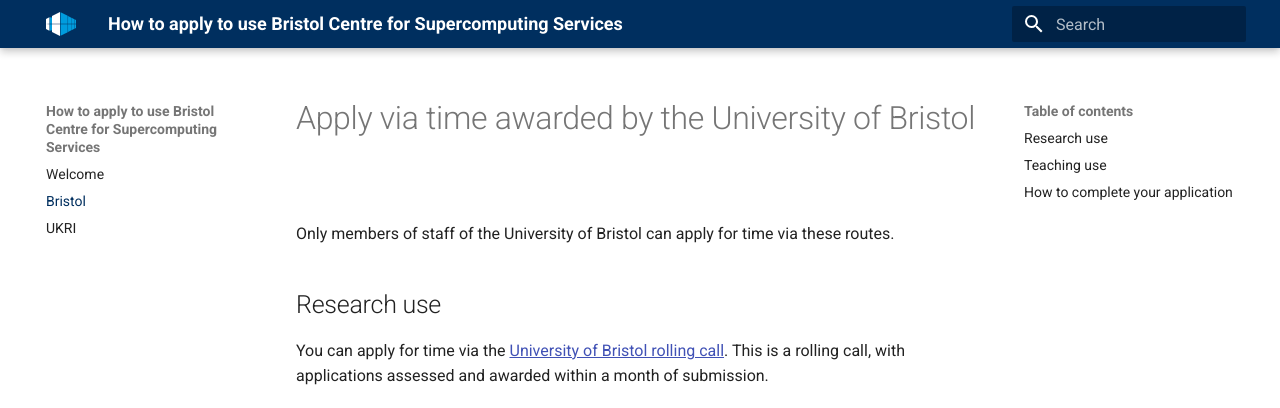
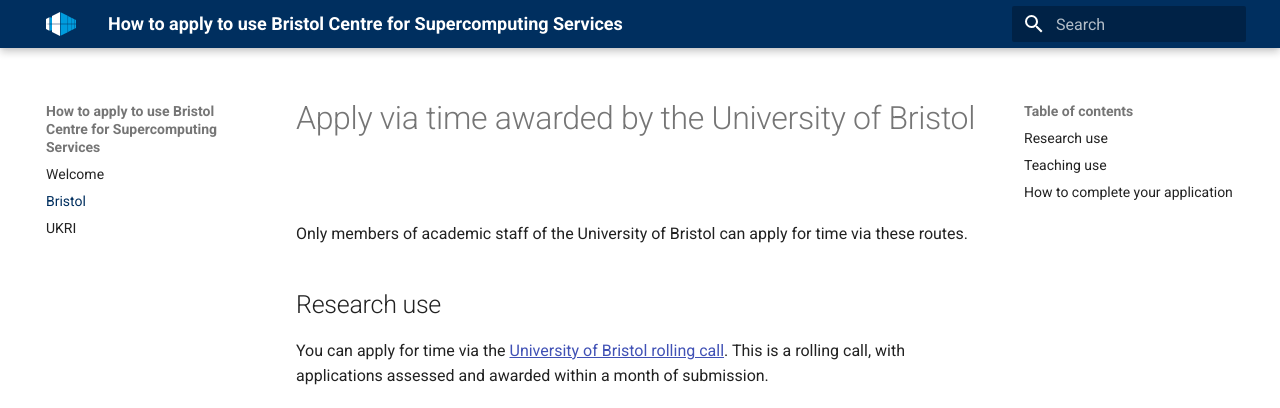
Before and after one commit to isambard-sc/apply.isambard.ac.uk, an MkDocs documentation site: the page built from docs/bristol/index.md, in a window 1280 px wide and 900 px high. Shown: the top 408 px of the window. Built offline with MkDocs 1.6.1 and Material for MkDocs 9.7.7, drawn with Linux system fonts in a browser that asks for light colours.

Commit message:
Updates based on feedback

```diff
--- a/docs/bristol/index.md
+++ b/docs/bristol/index.md
@@ -5,7 +5,7 @@
 SPDX-License-Identifier: CC-BY-SA-4.0
 -->
 
-Only members of staff of the University of Bristol can apply for time via these routes.
+Only members of academic staff of the University of Bristol can apply for time via these routes.
 
 ## Research use
 
```
Also changed, not shown: other parts of docs/bristol/index.md (+2 -2 lines), docs/index.md (+1 -1 lines).
